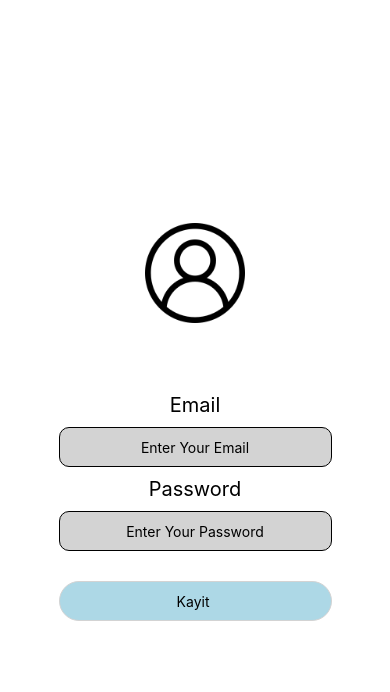
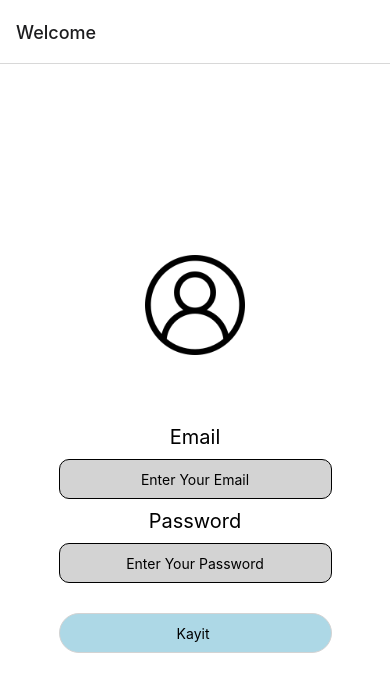
Before and after one commit to numansenlik/React-Native-Practic, a React Native app: screen /Home in a window 390 px wide. Shown: the top 692 px of the page. Built offline with nearby package versions, Linux system fonts and the light colour scheme.

Commit message:
used Navigater

```diff
--- a/App.js
+++ b/App.js
@@ -1,118 +1,27 @@
-// Status bar Ekranın üstünün temsilcisidir ve container ın stillerine tabi olmuyor
-import { StatusBar } from "expo-status-bar";
-import { useState } from "react";
-import {
-  Image,
-  Pressable,
-  StyleSheet,
-  Text,
-  TextInput,
-  View,
-} from "react-native";
-import Loading from "./src/components/Loading";
-// Text yazı yazmamızı sağlayan comp
-// view container olarak kullanılıyor
-// React fragment yerine view kullanılıyor
-
-export default function App() {
-  const [name, setName] = useState("");
-  const [surname, setSurname] = useState("");
-  const [isLoading, setIsLoading] = useState(false);
+import { StyleSheet, Text, View } from "react-native";
+import LoginPage from "./src/screens/LoginPage";
+import { NavigationContainer } from "@react-navigation/native";
+import SingupPage from "./src/screens/SingupPage";
+import { createNativeStackNavigator } from "@react-navigation/native-stack";
+const Stack = createNativeStackNavigator();
+const App = () => {
   return (
-    <View style={styles.container}>
-      <Image
-        style={styles.logoImage}
-        source={require("./assets/images/login.png")}
-      />
-      <Text style={styles.textStyle}>Email</Text>
-      <TextInput
-        placeholder="Enter Your Email"
-        value={name}
-        onChangeText={setName}
-        style={styles.textInput}
-        inputMode="email"
-      />
-      <Text style={styles.textStyle}>Password</Text>
-      <TextInput
-        secureTextEntry={true}
-        placeholder="Enter Your Password"
-        value={surname}
-        onChangeText={setSurname}
-        style={styles.textInput}
-      />
-      <Pressable
-        onPress={() => {
-          setIsLoading(true);
-          setTimeout(() => setIsLoading(false), 2000);
-        }}
-        style={({ pressed }) => [
-          {
-            backgroundColor: pressed ? "lightgreen" : "lightblue",
-          },
-          styles.basicButton,
-        ]}
-      >
-        <Text>Kayit </Text>
-      </Pressable>
-      {isLoading && <Loading />}
-      <StatusBar style="auto" />
-      {/* <View style={styles.subContainer}>
-        <Text style={styles.textStyle}>Test Text</Text>
-      </View> */}
-    </View>
+    <NavigationContainer>
+      <Stack.Navigator>
+        <Stack.Screen
+          name="Home"
+          component={LoginPage}
+          options={{ title: "Welcome" }}
+        />
+        <Stack.Screen name="Profile" component={SingupPage} />
+      </Stack.Navigator>
+    </NavigationContainer>
   );
-}
-
+};
+export default App;
 const styles = StyleSheet.create({
-  container: {
-    flex: 1,
-    backgroundColor: "#fff",
-    alignItems: "center",
-    justifyContent: "center",
-  },
-  subContainer: {
-    backgroundColor: "green",
-    fontSize: "20",
-    justifyContent: "center",
-    alignItems: "center",
-    height: 200,
-    width: "40%",
-    borderWidth: 6,
-    borderColor: "blue",
-    borderRadius: 40,
-  },
-  textStyle: {
-    fontSize: 20,
-    margin: 10,
-  },
-  textInput: {
-    backgroundColor: "lightgray",
-    width: "70%",
-    height: 40,
-    borderWidth: 0.5,
-    borderRadius: 10,
-    textAlign: "center",
-    justifyContent: "center",
-  },
-  basicButton: {
-    textAlign: "center",
-    justifyContent: "center",
-    width: "70%",
-    height: 40,
-    borderRadius: 1,
-    borderColor: "lightgray",
-    borderWidth: 1,
-    alignItems: "center",
-    marginTop: 30,
-    borderRadius: 20,
-  },
-  logoImage: {
-    width: 100,
-    height: 100,
-    marginBottom: 60,
+  mainContainer: {
+    width: "100%",
+    height: "100%",
   },
 });
-
-// App.json dosyası proje bilgilerini tutar (version,ad)gibi özelliklerini tutar icon telefondaki uygulama
-// simgesini localdeki yerini belirtiyo
-// splash yüklenme ekranı
--- a/package.json
+++ b/package.json
@@ -12,7 +12,9 @@
     "expo": "~50.0.5",
     "expo-status-bar": "~1.11.1",
     "react": "18.2.0",
-    "react-native": "0.73.2"
+    "react-native": "0.73.2",
+    "react-native-screens": "~3.29.0",
+    "react-native-safe-area-context": "4.8.2"
   },
   "devDependencies": {
     "@babel/core": "^7.20.0"
--- /dev/null
+++ b/src/screens/LoginPage.js
@@ -0,0 +1,120 @@
+// Status bar Ekranın üstünün temsilcisidir ve container ın stillerine tabi olmuyor
+import { StatusBar } from "expo-status-bar";
+import { useState } from "react";
+import {
+  Image,
+  Pressable,
+  StyleSheet,
+  Text,
+  TextInput,
+  View,
+} from "react-native";
+import Loading from "../components/Loading";
+// Text yazı yazmamızı sağlayan comp
+// view container olarak kullanılıyor
+// React fragment yerine view kullanılıyor
+
+const LoginPage = () => {
+  const [name, setName] = useState("");
+  const [surname, setSurname] = useState("");
+  const [isLoading, setIsLoading] = useState(false);
+  return (
+    <View style={styles.container}>
+      <Image
+        style={styles.logoImage}
+        source={require("../../assets/images/login.png")}
+      />
+      <Text style={styles.textStyle}>Email</Text>
+      <TextInput
+        placeholder="Enter Your Email"
+        value={name}
+        onChangeText={setName}
+        style={styles.textInput}
+        inputMode="email"
+      />
+      <Text style={styles.textStyle}>Password</Text>
+      <TextInput
+        secureTextEntry={true}
+        placeholder="Enter Your Password"
+        value={surname}
+        onChangeText={setSurname}
+        style={styles.textInput}
+      />
+      <Pressable
+        onPress={() => {
+          setIsLoading(true);
+          setTimeout(() => setIsLoading(false), 2000);
+        }}
+        style={({ pressed }) => [
+          {
+            backgroundColor: pressed ? "lightgreen" : "lightblue",
+          },
+          styles.basicButton,
+        ]}
+      >
+        <Text>Kayit </Text>
+      </Pressable>
+      {isLoading && <Loading />}
+      <StatusBar style="auto" />
+      {/* <View style={styles.subContainer}>
+        <Text style={styles.textStyle}>Test Text</Text>
+      </View> */}
+    </View>
+  );
+};
+
+export default LoginPage;
+
+const styles = StyleSheet.create({
+  container: {
+    flex: 1,
+    backgroundColor: "#fff",
+    alignItems: "center",
+    justifyContent: "center",
+  },
+  subContainer: {
+    backgroundColor: "green",
+    fontSize: "20",
+    justifyContent: "center",
+    alignItems: "center",
+    height: 200,
+    width: "40%",
+    borderWidth: 6,
+    borderColor: "blue",
+    borderRadius: 40,
+  },
+  textStyle: {
+    fontSize: 20,
+    margin: 10,
+  },
+  textInput: {
+    backgroundColor: "lightgray",
+    width: "70%",
+    height: 40,
+    borderWidth: 0.5,
+    borderRadius: 10,
+    textAlign: "center",
+    justifyContent: "center",
+  },
+  basicButton: {
+    textAlign: "center",
+    justifyContent: "center",
+    width: "70%",
+    height: 40,
+    borderRadius: 1,
+    borderColor: "lightgray",
+    borderWidth: 1,
+    alignItems: "center",
+    marginTop: 30,
+    borderRadius: 20,
+  },
+  logoImage: {
+    width: 100,
+    height: 100,
+    marginBottom: 60,
+  },
+});
+
+// App.json dosyası proje bilgilerini tutar (version,ad)gibi özelliklerini tutar icon telefondaki uygulama
+// simgesini localdeki yerini belirtiyo
+// splash yüklenme ekranı
--- /dev/null
+++ b/src/screens/SingupPage.js
@@ -0,0 +1,10 @@
+import { StyleSheet, Text, View } from "react-native";
+const SingupPage = () => {
+  return (
+    <View>
+      <Text>SingupPage</Text>
+    </View>
+  );
+};
+export default SingupPage;
+const styles = StyleSheet.create({});
```
Also changed, not shown: 1 other file (tests, documents, lock files or other folders).
